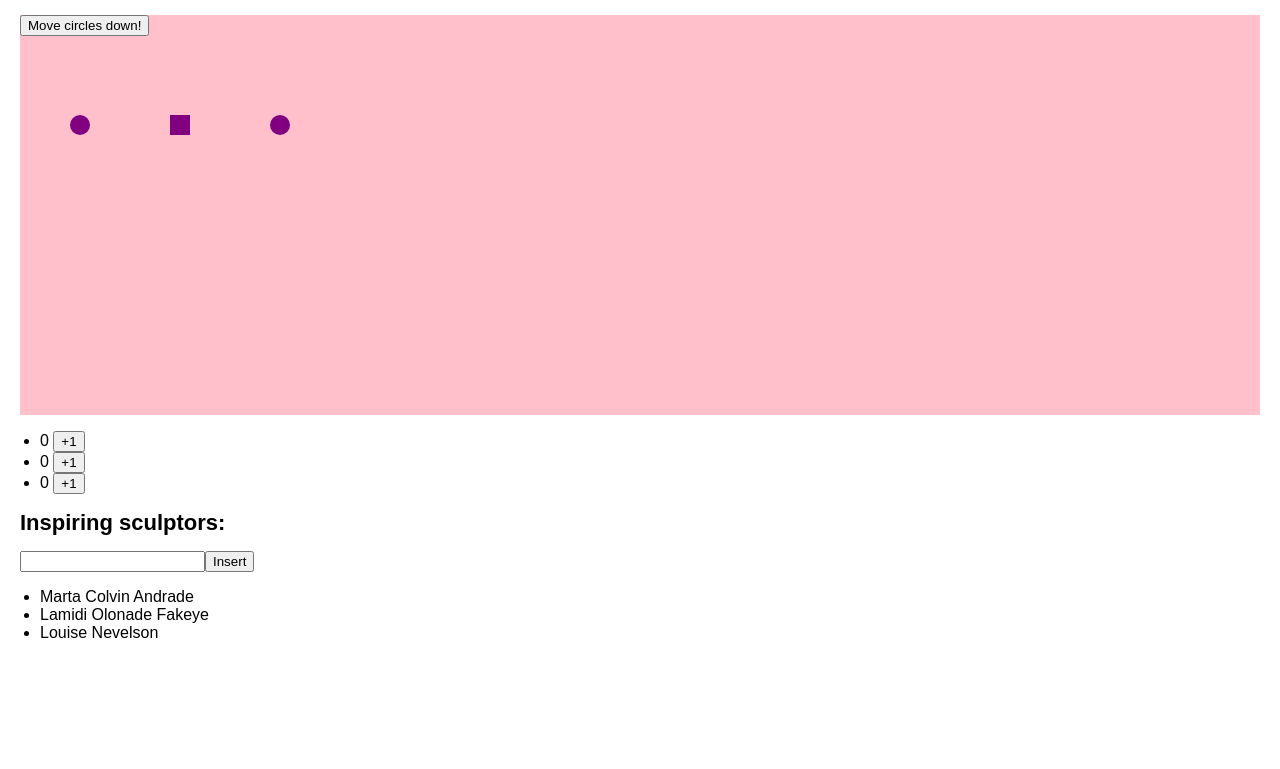
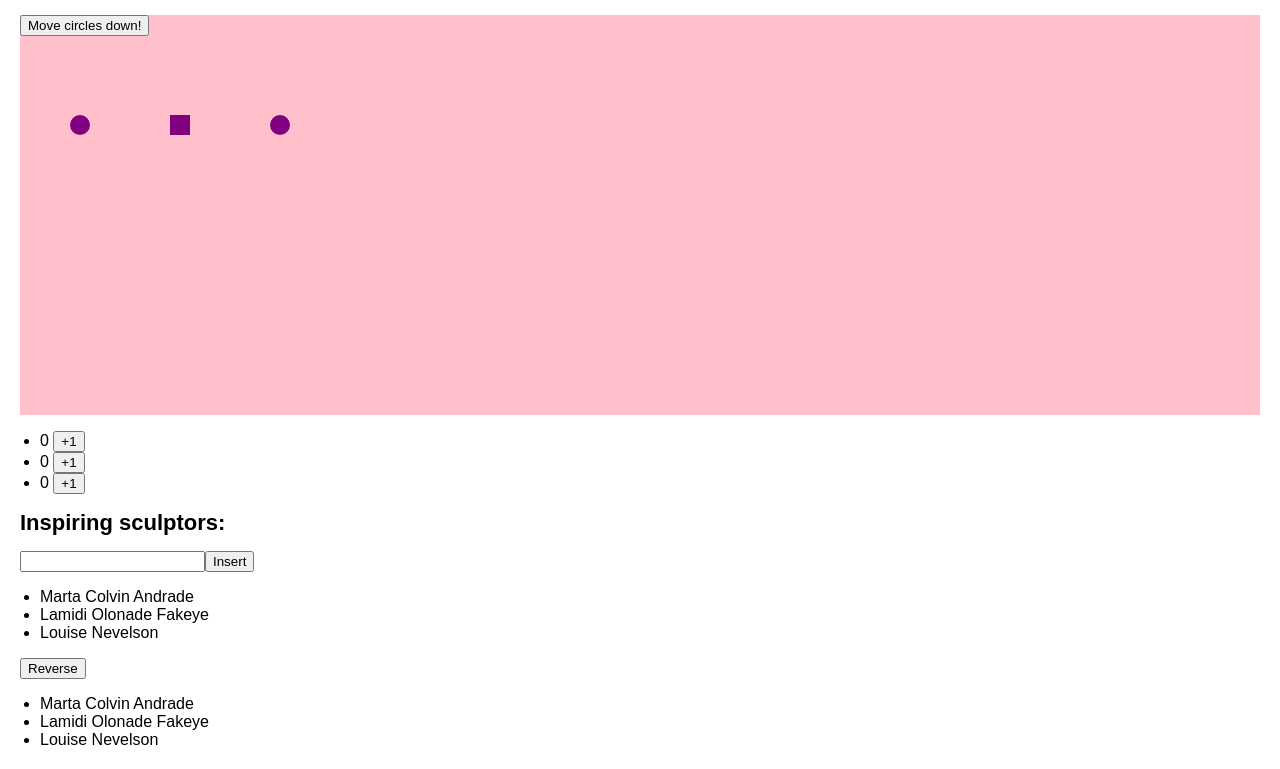
Before and after one commit to zelitosaide/react-js-course, a React (Create React App) app: page / in a window 1280 px wide. Shown: the part 359-1128 px from the top of the page. Before the commit the page ends 1021 px from the top, so only its background shows below. Built offline with nearby package versions, Linux system fonts and the light colour scheme.

Commit message:
Updating arrays in state

```diff
--- a/src/learn/learn-react/adding-interactivity/updating-arrays-in-state/index.js
+++ b/src/learn/learn-react/adding-interactivity/updating-arrays-in-state/index.js
@@ -18,6 +18,7 @@ export default function Index() {
       <ShapeEditor />
       <CounterList />
       <List6 />
+      <List />
     </>
   );
 }
```
